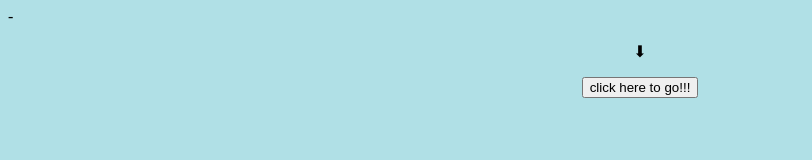
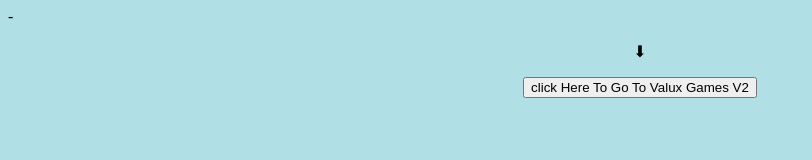
Before and after one commit to valux-game/Valux-GamesV2, a plain HTML site: page index.html in a window 1280 px wide. Shown: the whole page, without its empty margins (0-812 px from the left). Drawn offline with Linux system fonts and the light colour scheme.

Commit message:
Update index.html

```diff
--- a/index.html
+++ b/index.html
@@ -13,7 +13,7 @@
 <p style="text-align:center;"> ⬇</p>
 
 <center>
-<button onclick="next()">click here to go!!!</button>
+<button onclick="next()">click Here To Go To Valux Games V2</button>
 </center>
 <p id="demo"></p>
 <center>
```
